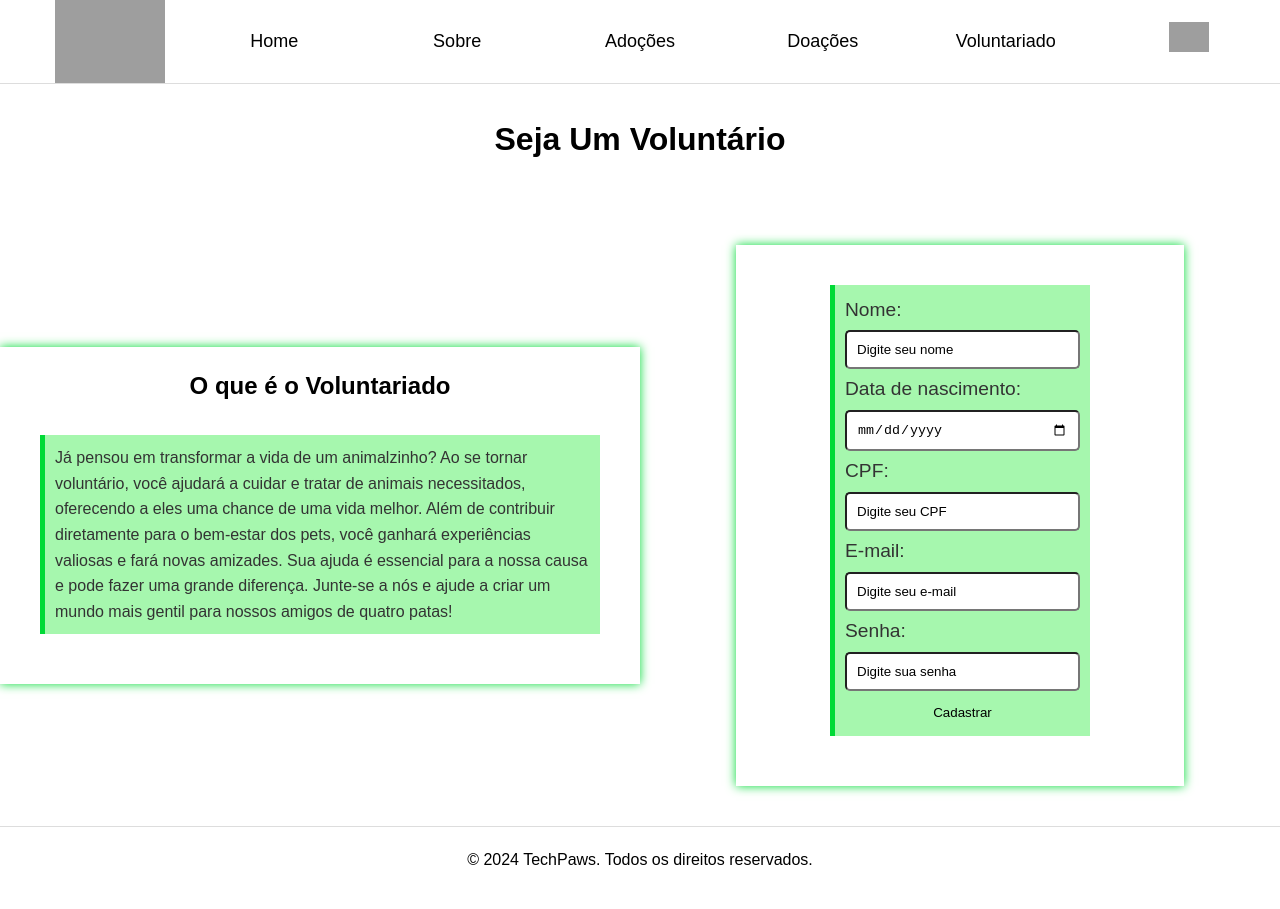
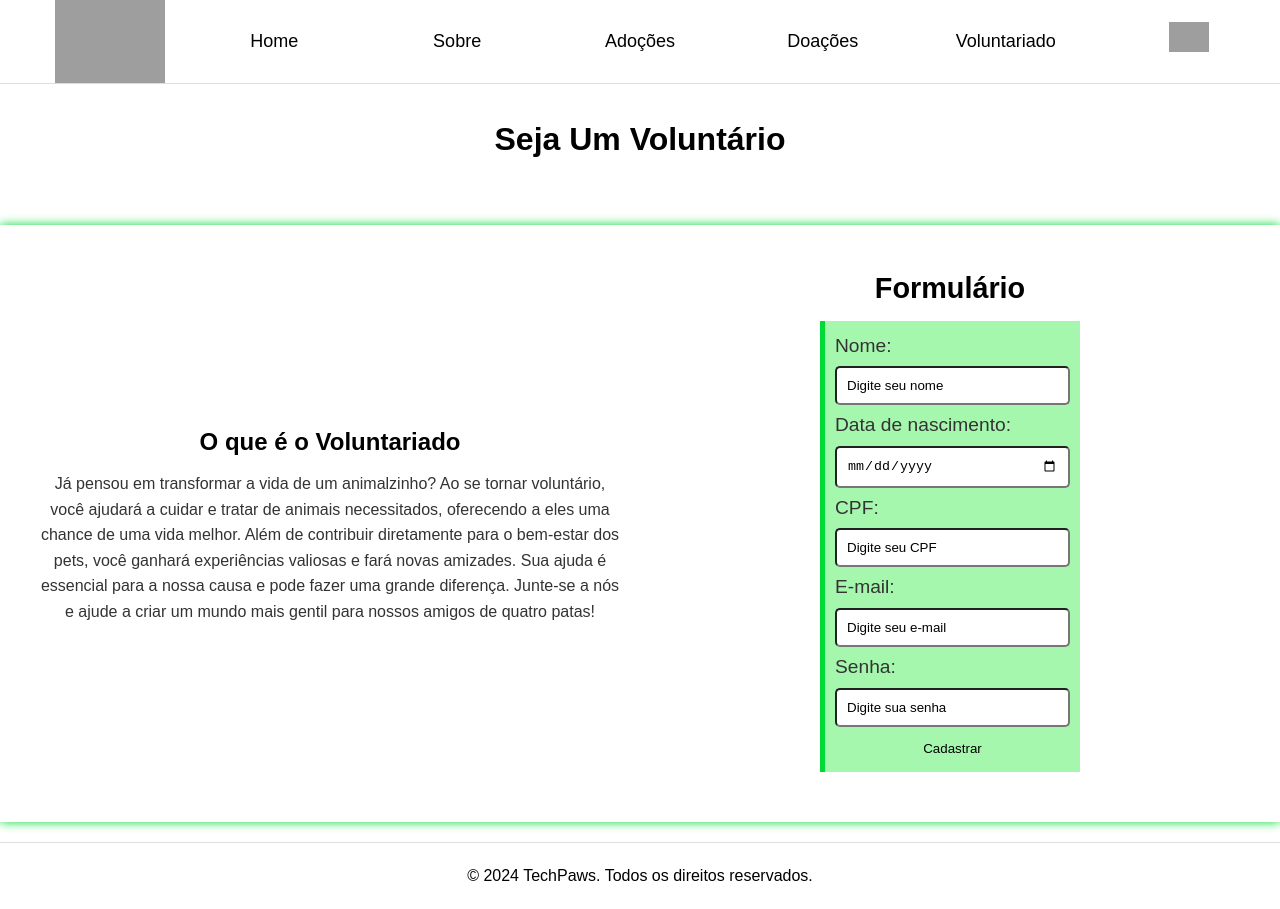
Before and after one commit to MatheusNebo/ProjetoTCCtechpawsNuxt, a Nuxt app: page /voluntariado in a window 1280 px wide. Built offline with nearby package versions, Linux system fonts and the light colour scheme; grey boxes are pictures that could not be loaded.

Commit message:
modificação nas paginas perfil e voluntariado

```diff
--- a/pages/perfil.vue
+++ b/pages/perfil.vue
@@ -3,14 +3,13 @@
     <header>
         <h1>Seu Perfil</h1>
     </header>
-    <div class="perfil">
+    <section class="perfil">
         <div>
             <img class="imgsection" src="/components/assets/img/perfil.svg" alt="Imagem de Perfil">
             <br>
             <button><strong>Editar Foto</strong></button>
         </div>
-
-        <section class="infoperfil">
+        <div>
             <ul>
                 <li>Nome: aaaa</li>
                 <li>Data de Nascimento: aaaa</li>
@@ -19,8 +18,7 @@
                 <li>CPF: aaaa</li>
             </ul>
             <button><strong>Editar Seus Dados</strong></button>
-
-        </section>
-    </div>
+        </div>
+    </section>
 </div>
 </template>
--- a/pages/voluntariado.vue
+++ b/pages/voluntariado.vue
@@ -2,24 +2,22 @@
     <header>
     <h1> Seja Um Voluntário</h1>
     </header>
+    <section>
     <div class="div2">
 
-        <main>
-        <h2>O que é o Voluntariado</h2>
         <ul>
-           <li>
+          <h2>O que é o Voluntariado</h2>
+
             Já pensou em transformar a vida de um animalzinho? Ao se tornar voluntário,
              você ajudará a cuidar e tratar de animais necessitados, oferecendo a eles uma chance de uma vida melhor.
              Além de contribuir diretamente para o bem-estar dos pets, você ganhará experiências valiosas e fará novas amizades.
              Sua ajuda é essencial para a nossa causa e pode fazer uma grande diferença. Junte-se a nós e ajude a criar um mundo
              mais gentil para nossos amigos de quatro patas!
-           </li>
+
         </ul>
-    </main>
-
-        <section>
             <form action="" class="infoperfil">
                 <ul>
+                  <h2>Formulário</h2>
                 <li>
                     <label for="">Nome: </label>
                     <input type="text"
@@ -61,9 +59,8 @@
 
 
             </form>
-        </section>
-
-        </div>
+          </div>
+      </section>
     </template>
 
     <style>
@@ -79,7 +76,6 @@
     box-sizing: border-box;
     color: #000;
     border-radius: 5px;
-    background-color: rgb(255, 255, 255);
     transition: border-color 0.3s, background-color 0.3s;
 
   }
```
